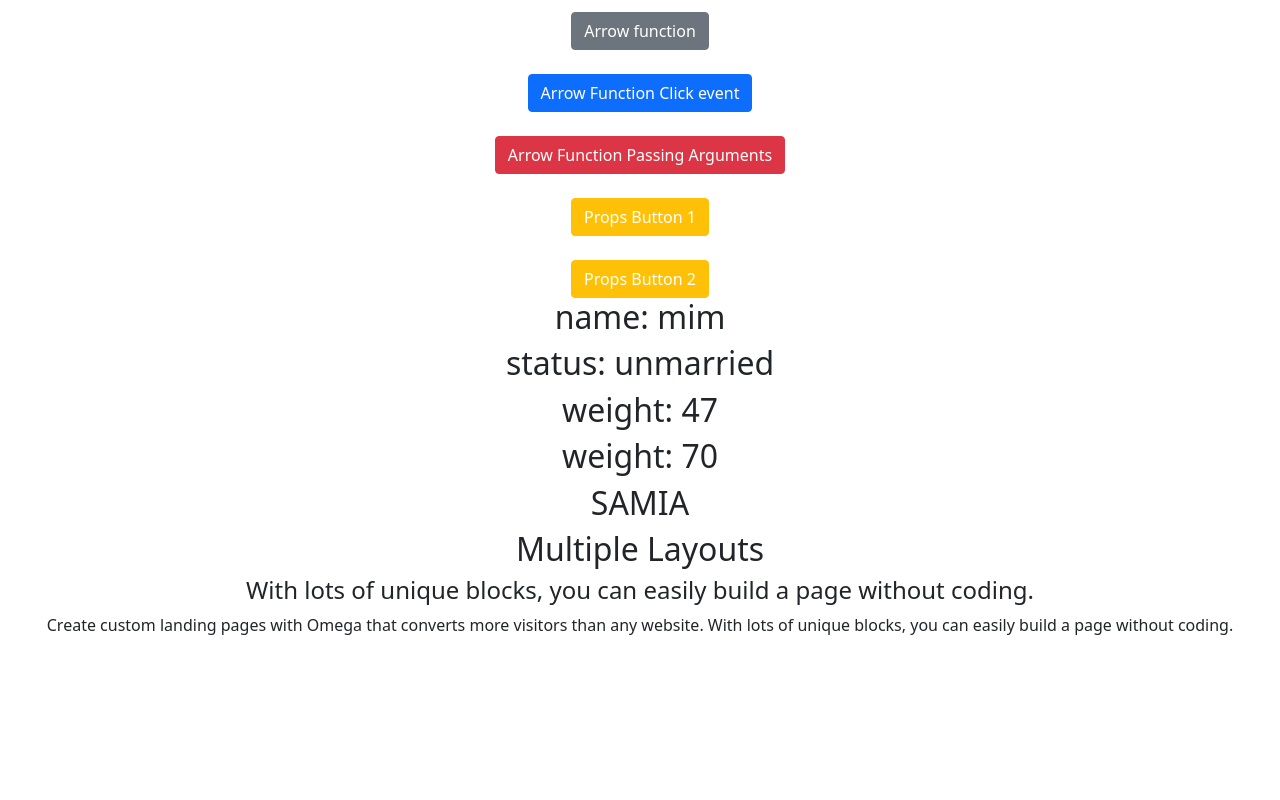
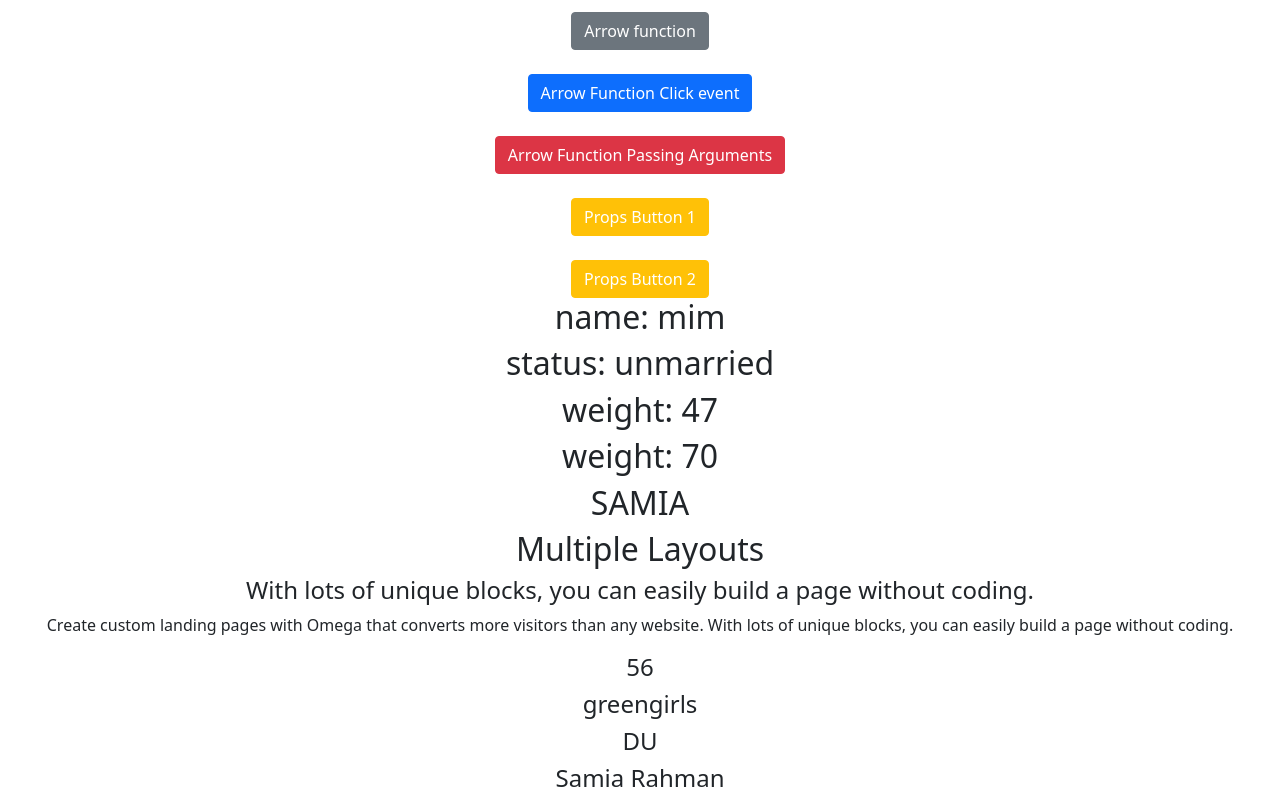
Before and after one commit to mrsamia/react_tuitorial, a React (Create React App) app: page / in a window 1280 px wide. Shown: the part 224-1024 px from the top of the page. Before the commit the page ends 877 px from the top, so only its background shows below. Built offline with nearby package versions, Linux system fonts and the light colour scheme.

Commit message:
SRM | State_practice_3

```diff
--- a/src/App.js
+++ b/src/App.js
@@ -7,6 +7,7 @@ import Arrow_fnctn_clck_evnt from './components/Arrow_fnctn_clck_evnt';
 import Button from './components/Button';
 import State from './components/State';
 import State_2_practice from './components/State_2_practice';
+import State_practice_3 from './components/State_practice_3';
 
 function App() {
   return (
@@ -21,6 +22,7 @@ function App() {
      <Button name="Props Button 2"/>
      <State/>
      <State_2_practice/>
+     <State_practice_3/>
 
 
     </div>
--- a/src/components/State_2_practice.js
+++ b/src/components/State_2_practice.js
@@ -32,10 +32,6 @@ constructor(){
 
 }}
 
-
-
-
-
     render() {
         return (
             <div>
--- /dev/null
+++ b/src/components/State_practice_3.js
@@ -0,0 +1,50 @@
+import React, { Component } from "react";
+
+class State_practice_3 extends Component {
+
+
+constructor(){
+    super()
+    this.state={
+        name:{
+            collage:"Asad",
+            school:["Lalgirls","greengirls"],
+            versity:{
+                one:"IUBAT",
+                two:"AIUB",
+                three:"DU"
+            }
+        },
+        age:"56",
+        item:{
+            one:{
+                title:"Samia",
+                subtitle:"Samia Rahman",
+                text:"Create custom landing pages"
+            },
+            two:{
+                title:"Moshfiq",
+                subtitle:"Moshfiq Rahman",
+                text:"Create custom landing pages"
+            },
+            three:{
+                title:"Rony",
+                subtitle:"Rony Rahman",
+                text:"Create custom landing pages"
+            }
+        }
+    }
+}
+
+    render() {
+        return (
+            <div>
+                <h4>{this.state.age}</h4>
+                <h4>{this.state.name.school[1]}</h4>
+                <h4>{this.state.name.versity.three}</h4>
+                <h4>{this.state.item.one.subtitle}</h4>
+            </div>
+        );
+    }
+}
+export default State_practice_3;
```
